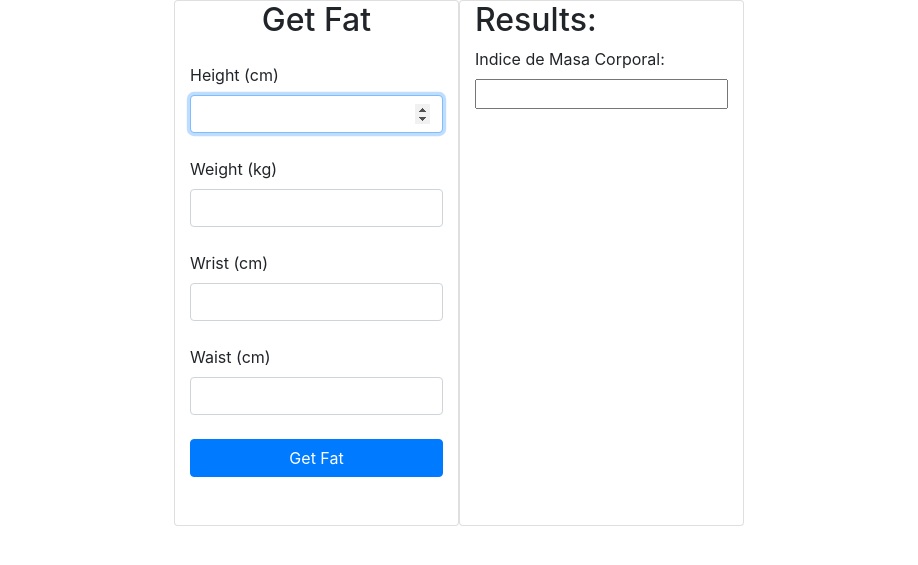
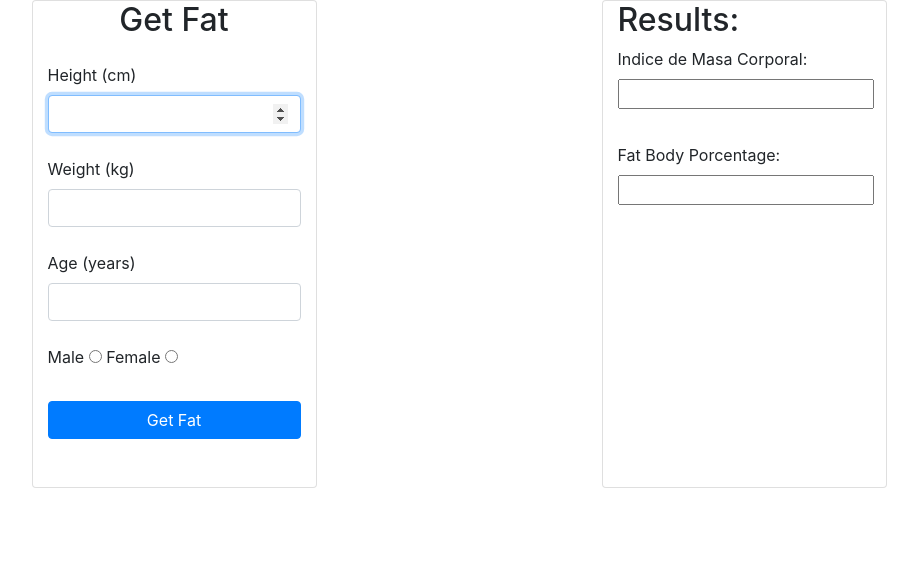
Before and after one commit to grayTurtle01/recipes, a Django app: page /get_fat in a window 1280 px wide. Shown: the part 56-621 px from the top of the page, without its empty margins (181-1099 px from the left). Run offline with Django 3.2, Linux system fonts and the light colour scheme; some libraries are stand-ins or nearby versions.

Commit message:
fat body porcentage

```diff
--- a/app/templates/app/get_fat.html
+++ b/app/templates/app/get_fat.html
@@ -3,7 +3,7 @@
 {% block body %}
 
     <div class="container">
-      <div class="row justify-content-center">
+      <div class="row justify-content-around">
 
         <div class="card col-lg-3 col-sm-6">
 
@@ -22,13 +22,18 @@
                 </div>
 
                 <div class="form-group mb-4">
-                  <label class="form-label" for="wrist">Wrist (cm) </label>
-                  <input class="form-control" type="number" name="wrist" id="wrist" required>
+                  <label class="form-label" for="age">Age (years) </label>
+                  <input class="form-control" type="number" name="age" id="age" required>
               </div>
 
               <div class="form-group mb-4">
-                <label class="form-label" for="waist">Waist (cm) </label>
-                <input class="form-control" type="number" name="waist" id="waist" required>
+
+                <label class="form-label" for="male">Male</label>
+                <input  type="radio" name="gender" value="1" id="male">
+
+                <label class="form-label" for="female">Female</label>
+                <input  type="radio" name="gender" value="0" id="female">
+
               </div>
 
 
@@ -41,9 +46,17 @@
         <div class="card col-lg-3 col-sm-6">
           <h2>Results:</h2>
 
-          <label for="imc">Indice de Masa Corporal:</label>
-          <input type="text" id="imc" readonly>
-          <div id="imc_message" class="alert p-0 text-center" ></div>
+          <div class="form-group">
+            <label for="imc">Indice de Masa Corporal:</label>
+            <input type="text" id="imc" readonly>
+            <div id="imc_message" class="alert p-0 text-center" ></div>
+          </div>
+
+          <div class="form-group">
+            <label for="imc">Fat Body Porcentage:</label>
+            <input type="text" id="fbp" readonly>
+            <div id="fbp_message" class="alert p-0 text-center" ></div>
+          </div>
 
 
         </div>
@@ -67,13 +80,14 @@
           'body': JSON.stringify({
             'height': document.querySelector('#height').value,
             'weight': document.querySelector('#weight').value,
-            'wrist': document.querySelector('#wrist').value,
-            'waist': document.querySelector('#waist').value,
+            'age': document.querySelector('#age').value,
+            'gender': document.querySelector('input[type=radio]:checked').value,
           })
 
         })
         .then( res => res.json())
         .then( data => {
+          console.log(data)
           imc = data.imc
           imc_message = data.imc_message
           imc_alert = document.querySelector('#imc_message')
@@ -97,6 +111,8 @@
             imc_alert.classList.add('alert-danger')
           }
 
+
+          document.querySelector('#fbp').value = data.fbp + '%'
         })
 
       }
--- a/app/views.py
+++ b/app/views.py
@@ -276,12 +276,12 @@ def get_fat(request):
 
         height = int(payload['height'])
         weight = int(payload['weight'])
-        wrist =  int(payload['wrist'])
-        waist =  int(payload['waist'])
+        age =  int(payload['age'])
+        gender =  payload['gender']
+        print('-->', gender)
 
-        imc = weight/((height/100)**2)
-        imc = round(imc, 3)
-        imc_message = ""
+
+        imc = indice_masa_corporal(height, weight)
 
         if imc > 21 and imc < 25:
             imc_message = "good"
@@ -290,6 +290,16 @@ def get_fat(request):
         elif imc >= 25:
             imc_message = "hight"
 
+        fbp = fat_body_porcentaje(imc, age, int(gender))
 
         return JsonResponse({'imc': imc,
-                             'imc_message': imc_message})
+                             'imc_message': imc_message,
+                             'fbp': fbp})
+
+def indice_masa_corporal(height, weight):
+     imc = weight/((height/100)**2)
+     return  round(imc, 3)
+
+def fat_body_porcentaje(imc, age, gender):
+    fbp = (1.39 * imc) + (0.16 * age) - (10.34 * gender) - 9
+    return round(fbp, 3)
```
